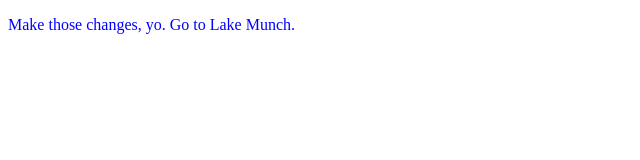
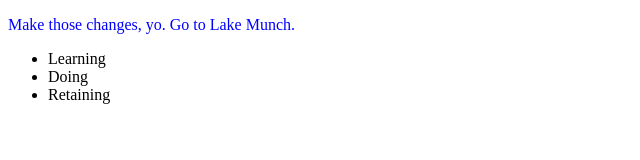
Before and after one commit to duallynoted/danielRidleyResume, a plain HTML site: page index.html in a window 1280 px wide. Shown: the whole page, without its empty margins (0-640 px from the left). Drawn offline with Linux system fonts and the light colour scheme.

Commit message:
Added list

```diff
--- a/index.html
+++ b/index.html
@@ -7,5 +7,10 @@
 
   <body>
     <p>Make those changes, yo. Go to Lake Munch.</p>
+    <ul>
+      <li>Learning</li>
+      <li>Doing</li>
+      <li>Retaining</li>
+    </ul>
   </body>
  </html>
```
